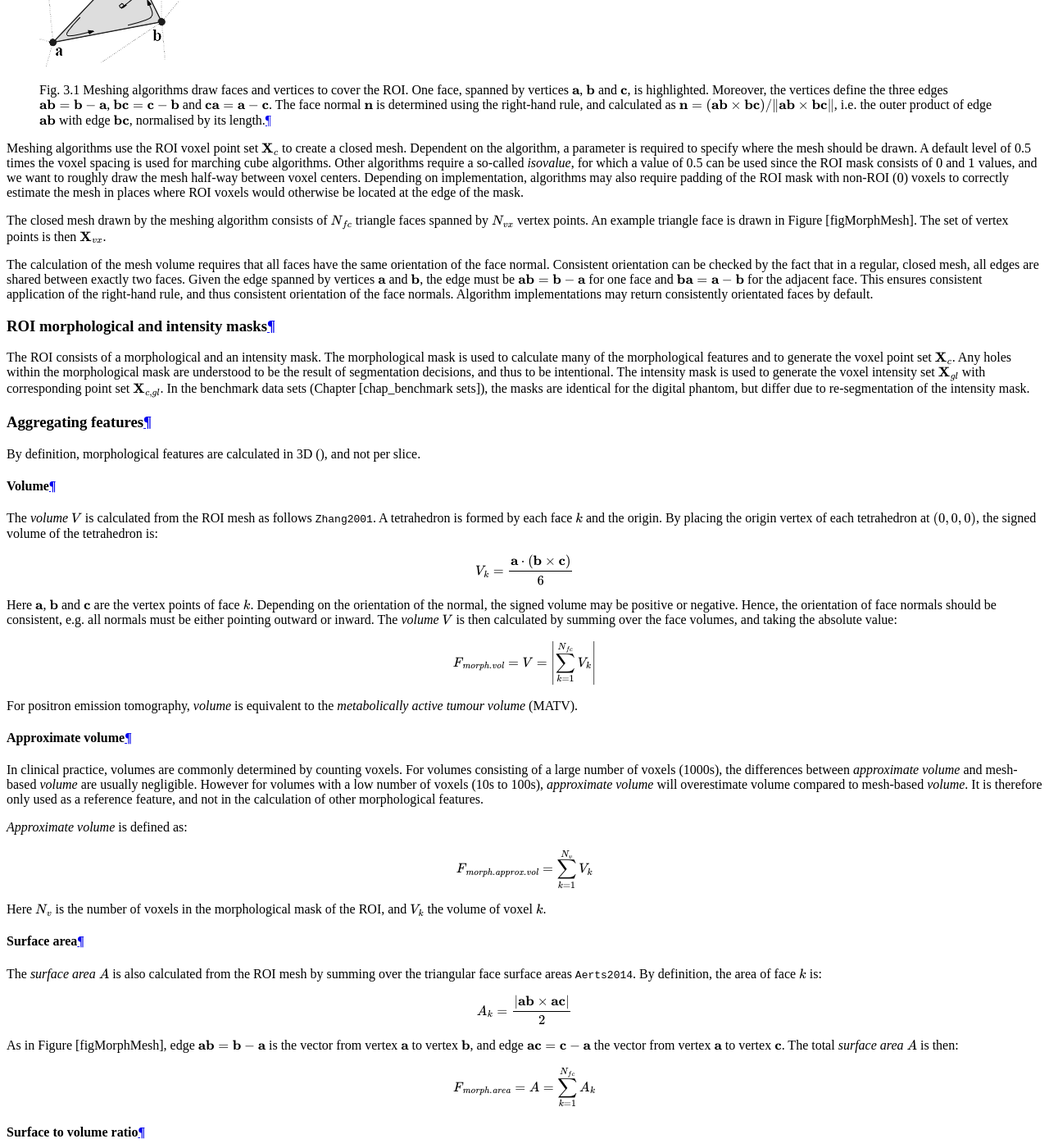
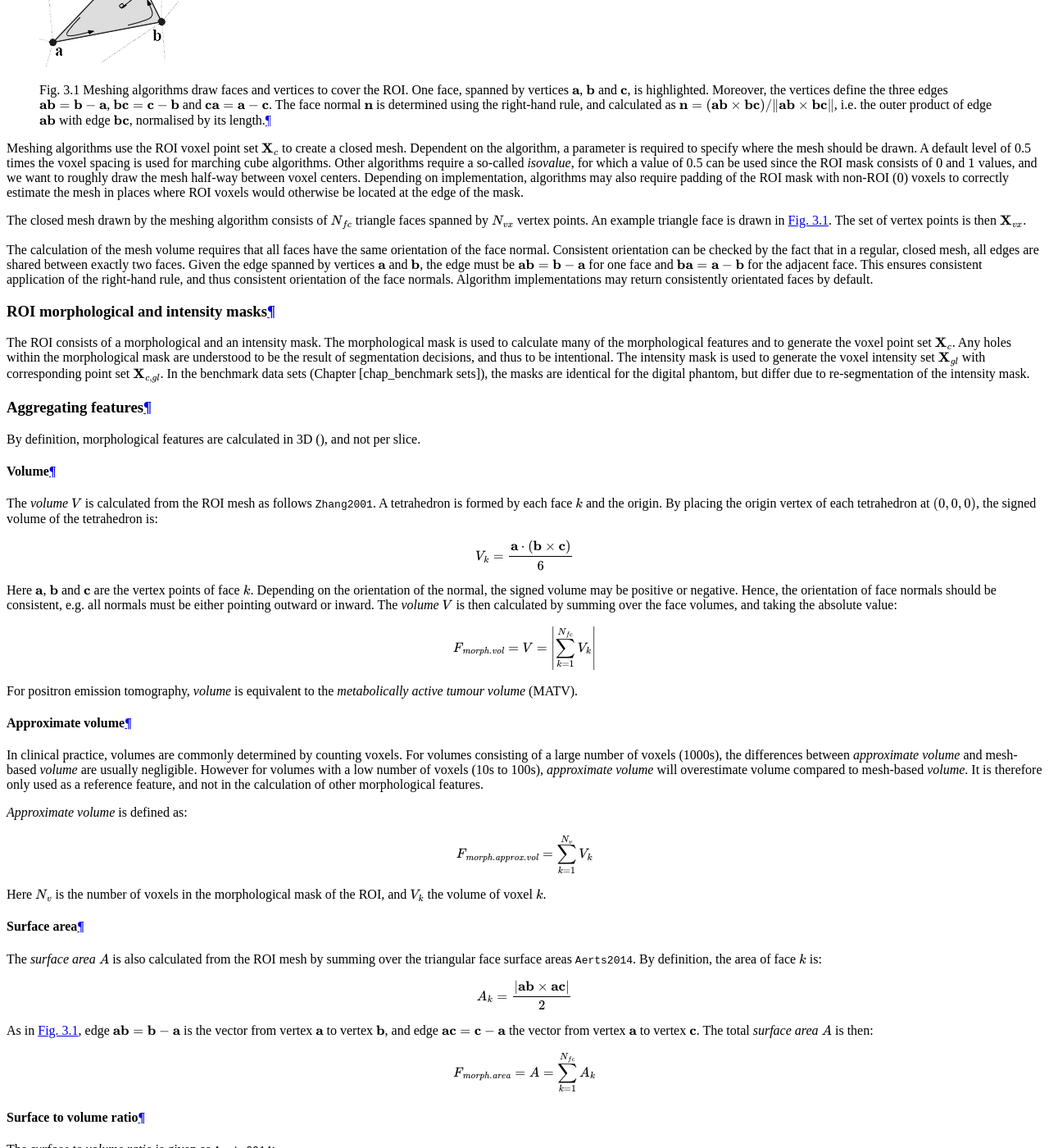
Before and after one commit to theibsi/ibsi-doc, a Sphinx documentation site: the page built from docs/04_Image_features.rst, in a window 1280 px wide and 1400 px high, scrolled down 6762 px. Shown: the whole window at 82% size. Built offline with Sphinx 7.4.7 and the Read the Docs theme 2.0.0, drawn with Linux system fonts in a browser that asks for light colours; cross-references to code outside the pages are shown as plain code.

Commit message:
Fixing some more figure references.

```diff
--- a/docs/03_Image_processing.rst
+++ b/docs/03_Image_processing.rst
@@ -623,7 +623,7 @@ distributions, feature values and reproducibility
    Checkmarks (✔) represent recommended combinations of resegmentation range and discretisation algorithm, whereas crossmarks (✕) represent non-recommended combinations.
    :sup:`(1)` PET and CT are examples of imaging modalities with calibrated intensity units (e.g. SUV and HU, respectively), and raw MRI data of arbitrary intensity units.
    :sup:`(2)` Fixed bin number (FBN) discretisation uses the actual range of intensities in the analysed ROI (re-segmented or not), and not the re-segmentation range itself (when defined).
-   :sup:`(3)` Fixed bin size (FBS) discretisation uses the lower bound of the re-segmentation range as the min- imum set value. When the re-segmentation range is not or cannot be defined (e.g. arbitrary intensity units), the use of the FBS algorithm is not recommended.
+   :sup:`(3)` Fixed bin size (FBS) discretisation uses the lower bound of the re-segmentation range as the minimum set value. When the re-segmentation range is not or cannot be defined (e.g. arbitrary intensity units), the use of the FBS algorithm is not recommended.
    :widths: auto
    :header-rows: 1
 
--- a/docs/04_Image_features.rst
+++ b/docs/04_Image_features.rst
@@ -238,7 +239,7 @@ mask.
 
 The closed mesh drawn by the meshing algorithm consists of
 :math:`N_{fc}` triangle faces spanned by :math:`N_{vx}` vertex points.
-An example triangle face is drawn in Figure [figMorphMesh]. The set of
+An example triangle face is drawn in :numref:`figMorphMesh`. The set of
 vertex points is then :math:`\mathbf{X}_{vx}`.
 
 The calculation of the mesh volume requires that all faces have the same
@@ -323,7 +324,7 @@ summing over the triangular face surface areas
 
 .. math:: A_k = \frac{|\mathbf{ab} \times \mathbf{ac}|}{2}
 
-As in Figure [figMorphMesh], edge
+As in :numref:`figMorphMesh`, edge
 :math:`\mathbf{ab}=\mathbf{b}-\mathbf{a}` is the vector from vertex
 :math:`\mathbf{a}` to vertex :math:`\mathbf{b}`, and edge
 :math:`\mathbf{ac}=\mathbf{c}-\mathbf{a}` the vector from vertex
```
Also changed, not shown: other parts of docs/04_Image_features.rst (+1 -0 lines).
